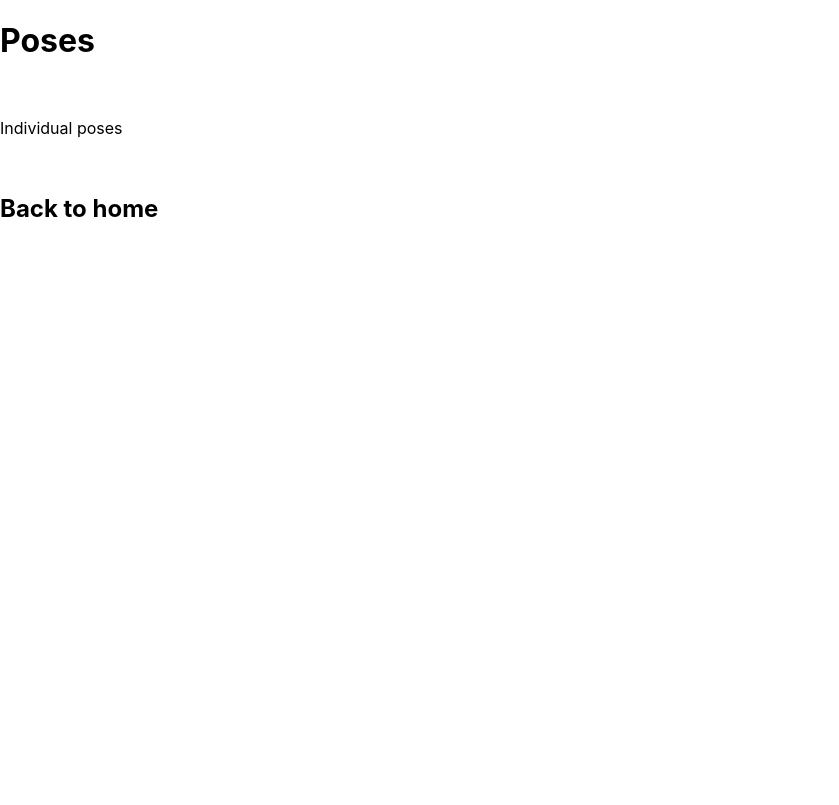
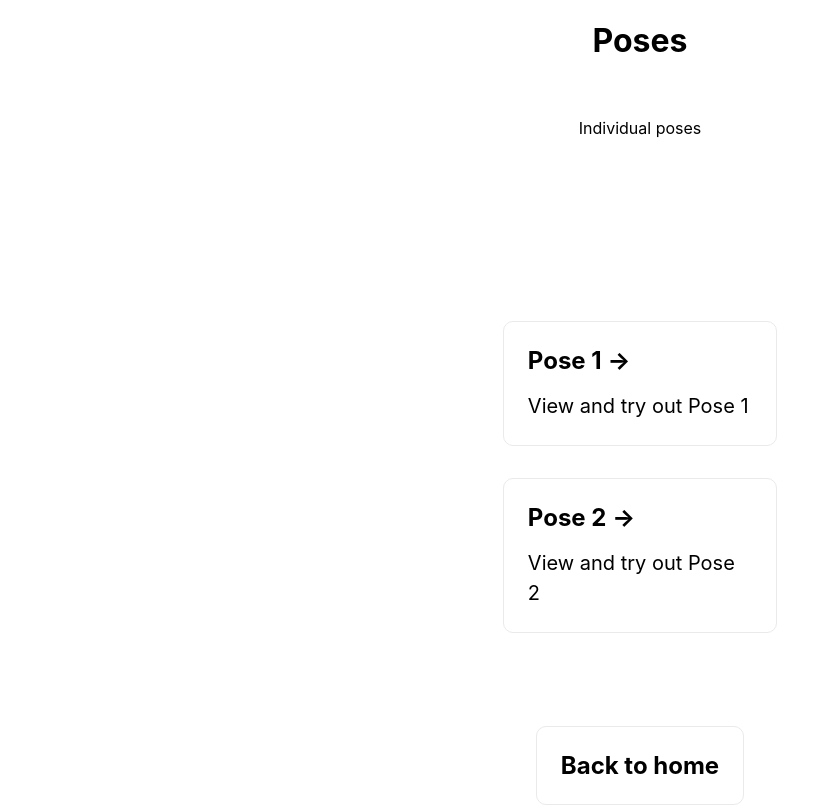
Before and after one commit to DhirajPV/Yogini, a Next.js app in the folder app/: page /poses in a window 1280 px wide. Shown: the whole page, without its empty margins (0-839 px from the left). Built offline with nearby package versions, Linux system fonts and the light colour scheme.

Commit message:
add pose1 component

```diff
--- a/app/pages/exercises/index.js
+++ b/app/pages/exercises/index.js
@@ -1,5 +1,4 @@
 import Link from 'next/link'
-import Webcam from 'react-webcam'
 import Processor from '../../components/processor'
 import styles from "../../styles/Home.module.css";
 
@@ -10,6 +9,7 @@ export default function Exercise() {
                 <br></br>
                 <p> Get all the excercises avaiable and show em all </p>
                 <br/>
+                <Processor/>
                 <h2>
                     <Link href="/">
                         <a className={styles.card}>
@@ -17,6 +17,5 @@ export default function Exercise() {
                         </a>
                     </Link>
                 </h2>
-                <Processor/>
             </div>
 }
--- a/app/pages/poses/index.js
+++ b/app/pages/poses/index.js
@@ -1,19 +1,42 @@
 import Link from "next/link";
 import React from "react";
+import styles from "../../styles/Home.module.css";
+
 
 export default function Poses() {
 
   return (
-    <div>
+    <div className={styles.container}>
       <h1>Poses</h1>
       <br/>
       <p> Individual poses</p>
       <br />
+
+      <main className={styles.main}>
+        <div className={styles.grid}>
+          <Link href="/poses/pose1" >
+            <a className={styles.card}>
+              <h3>Pose 1 &rarr;</h3>
+              <p>View and try out Pose 1</p>
+            </a>
+          </Link>
+          <Link href="/poses/pose1" >
+            <a className={styles.card}>
+              <h3>Pose 2 &rarr;</h3>
+              <p>View and try out Pose 2</p>
+            </a>
+          </Link>
+        </div>
+      </main>
+
       <h2>
         <Link href="/">
-          <a>Back to home</a>
+            <a className={styles.card}>
+                Back to home
+            </a>
         </Link>
       </h2>
+
     </div>
   );
 };
```
Also changed, not shown: app/pages/poses/pose1.js (added, +36 -0 lines).
